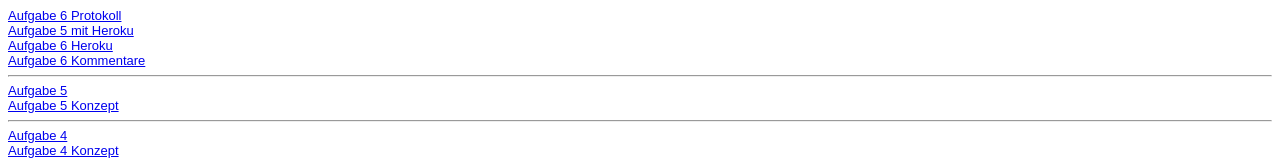
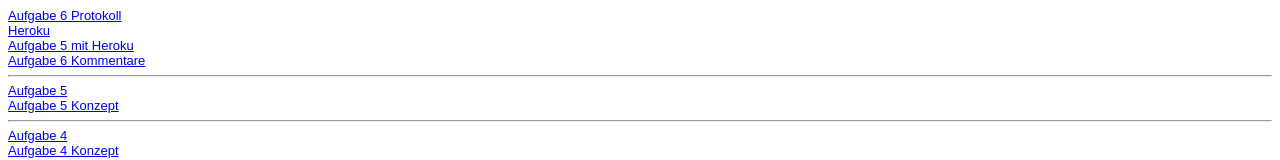
Before and after one commit to Leah1995/EIA2WS, a website: page steckbrief.htm in a window 1280 px wide. Shown: the top 160 px of the page. Drawn offline with Linux system fonts and the light colour scheme.

Commit message:
Steckbrieflink

```diff
--- a/steckbrief.htm
+++ b/steckbrief.htm
@@ -16,8 +16,8 @@ body {
 <body>
 
 <div><a href="https://leah1995.github.io/EIA2WS/Aufgabe-6/Protokoll.jpg" target="_blank">Aufgabe 6 Protokoll</a></div>
+<a href="https://eia2ws.herokuapp.com/helloWorld" target="_blank">Heroku</a><br>
 <div><a href="https://leah1995.github.io/EIA2WS/Aufgabe-5/Aufg5.html" target="_blank">Aufgabe 5 mit Heroku</a></div>
-<div><a href="eia2ws.herokuapp.com/helloWorld" target="_blank">Aufgabe 6 Heroku</a></div>
 <div><a href="https://github.com/Leah1995/EIA2WS/blob/master/Aufgabe-6/Server/Server.ts" target="_blank">Aufgabe 6 Kommentare</a></div>
 <hr>
 <div><a href="https://leah1995.github.io/EIA2WS/Aufgabe-5/Aufg5.html" target="_blank">Aufgabe 5</a></div>
```
